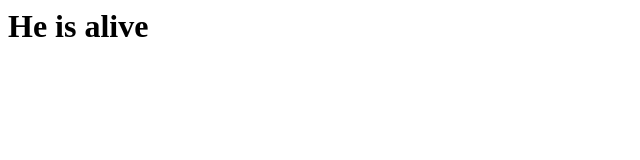
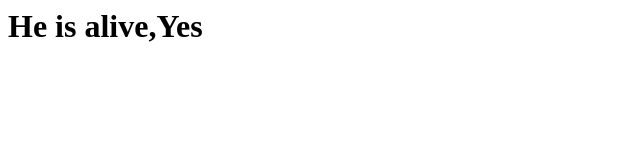
Before and after one commit to Godfrey-Eseigbe-1/Existing-Repository, a plain HTML site: page index.html in a window 1280 px wide. Shown: the full height of the page, 0-640 px from the left. Drawn offline with Linux system fonts and the light colour scheme.

Commit message:
version c1

```diff
--- a/contribute.js
+++ b/contribute.js
@@ -1 +1 @@
-console.log("contribute");
+console.log("contribute,Yes");
--- a/index.html
+++ b/index.html
@@ -1 +1 @@
-<h1>He is alive</h1>
+<h1>He is alive,Yes</h1>
```
